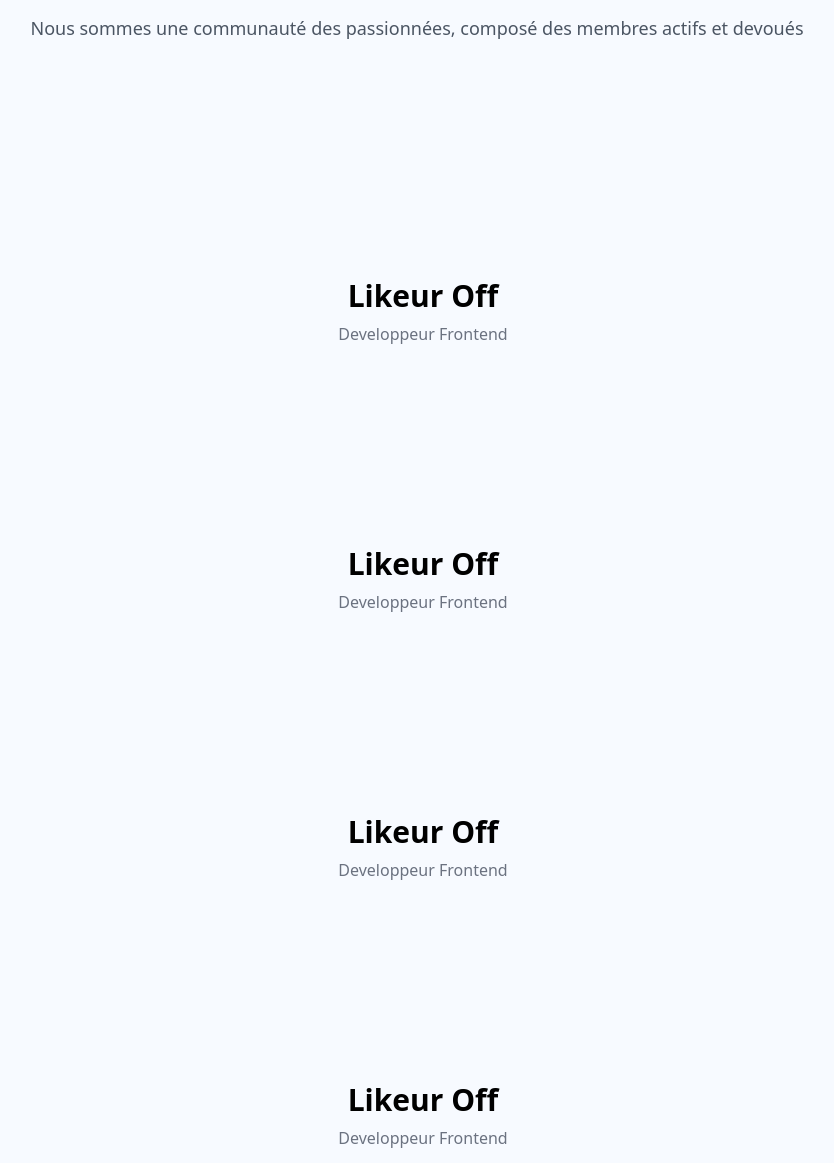
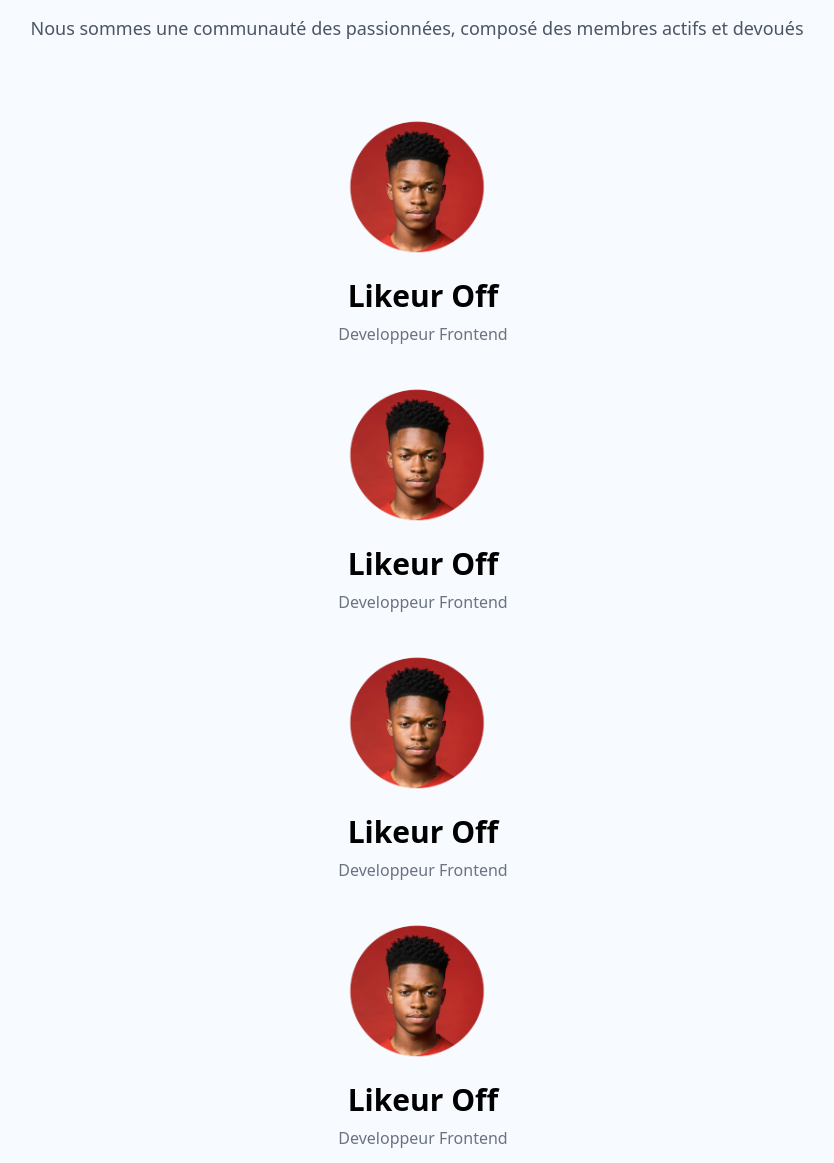
Before and after one commit to Likeur/devcom-template, a website: page page/about.html in a window 1280 px wide. Shown: the part 684-1847 px from the top of the page, without its empty margins (223-1057 px from the left). Drawn offline with nearby package versions, Linux system fonts and the light colour scheme; files that its build step writes are made by us from their sources; the site is published under a folder, as on GitHub Pages, so addresses that start at the root find nothing.

Commit message:
Update about.html

```diff
--- a/page/about.html
+++ b/page/about.html
@@ -89,7 +89,7 @@
                     <div class="mt-5">
                         <div class="p-4">
                             <div class="mt-4 flex flex-col items-center">
-                                <div class="flex justify-center items-center h-44 w-44 bg-[url('/img/like-icon.png')] bg-cover rounded-full">
+                                <div class="flex justify-center items-center h-44 w-44 bg-[url('./img/like-icon.png')] bg-cover rounded-full">
 
                                 </div>
                                 <div class="ml-3">
@@ -98,7 +98,7 @@
                                 </div>
                             </div>
                             <div class="mt-4 flex flex-col items-center">
-                                <div class="flex justify-center items-center h-44 w-44 bg-[url('/img/like-icon.png')] bg-cover rounded-full">
+                                <div class="flex justify-center items-center h-44 w-44 bg-[url('./img/like-icon.png')] bg-cover rounded-full">
 
                                 </div>
                                 <div class="ml-3">
@@ -107,7 +107,7 @@
                                 </div>
                             </div>
                             <div class="mt-4 flex flex-col items-center">
-                                <div class="flex justify-center items-center h-44 w-44 bg-[url('/img/like-icon.png')] bg-cover rounded-full">
+                                <div class="flex justify-center items-center h-44 w-44 bg-[url('./img/like-icon.png')] bg-cover rounded-full">
 
                                 </div>
                                 <div class="ml-3">
@@ -116,7 +116,7 @@
                                 </div>
                             </div>
                             <div class="mt-4 flex flex-col items-center">
-                                <div class="flex justify-center items-center h-44 w-44 bg-[url('/img/like-icon.png')] bg-cover rounded-full">
+                                <div class="flex justify-center items-center h-44 w-44 bg-[url('./img/like-icon.png')] bg-cover rounded-full">
 
                                 </div>
                                 <div class="ml-3">
@@ -125,7 +125,7 @@
                                 </div>
                             </div>
                             <div class="mt-4 flex flex-col items-center">
-                                <div class="flex justify-center items-center h-44 w-44 bg-[url('/img/like-icon.png')] bg-cover rounded-full">
+                                <div class="flex justify-center items-center h-44 w-44 bg-[url('./img/like-icon.png')] bg-cover rounded-full">
 
                                 </div>
                                 <div class="ml-3">
```
